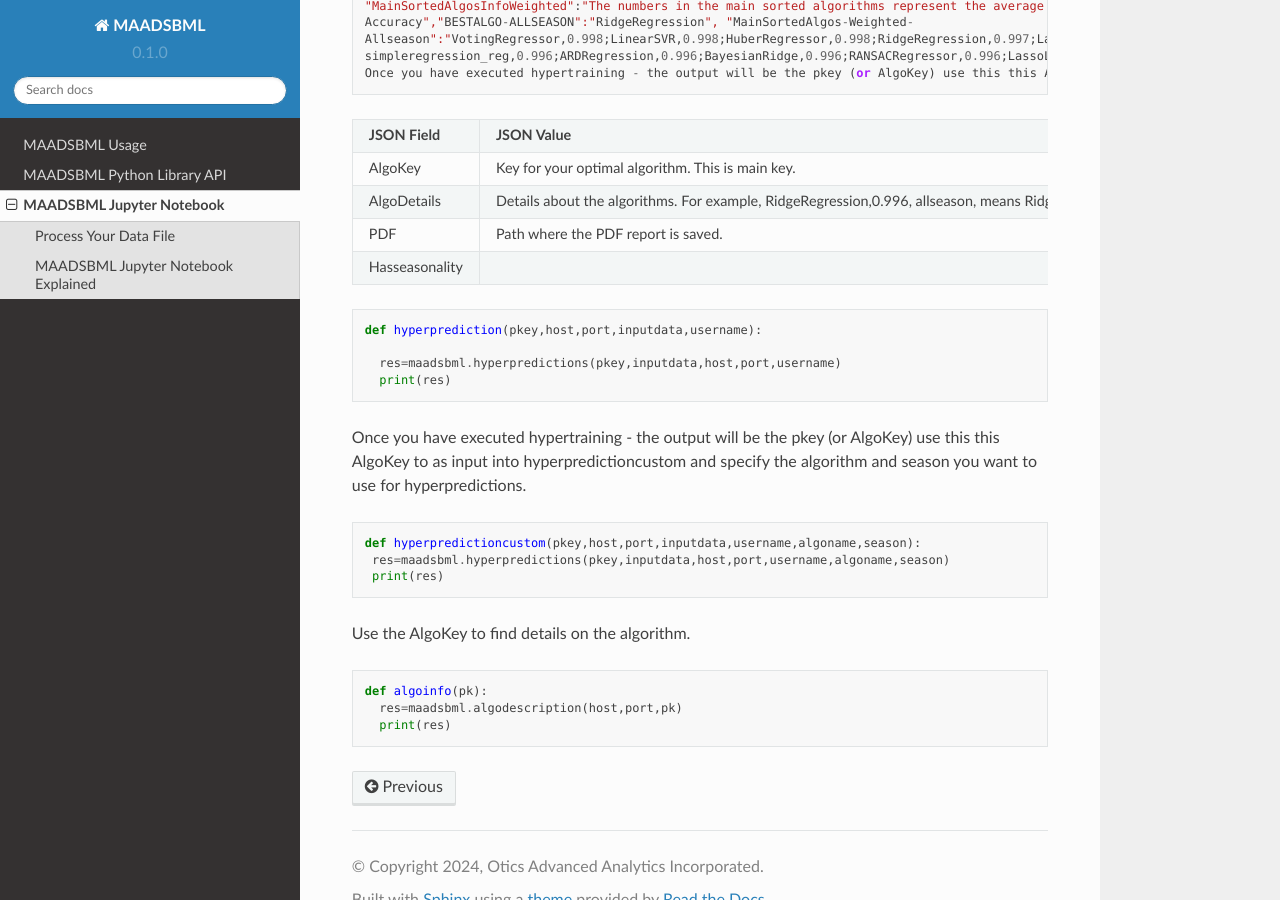
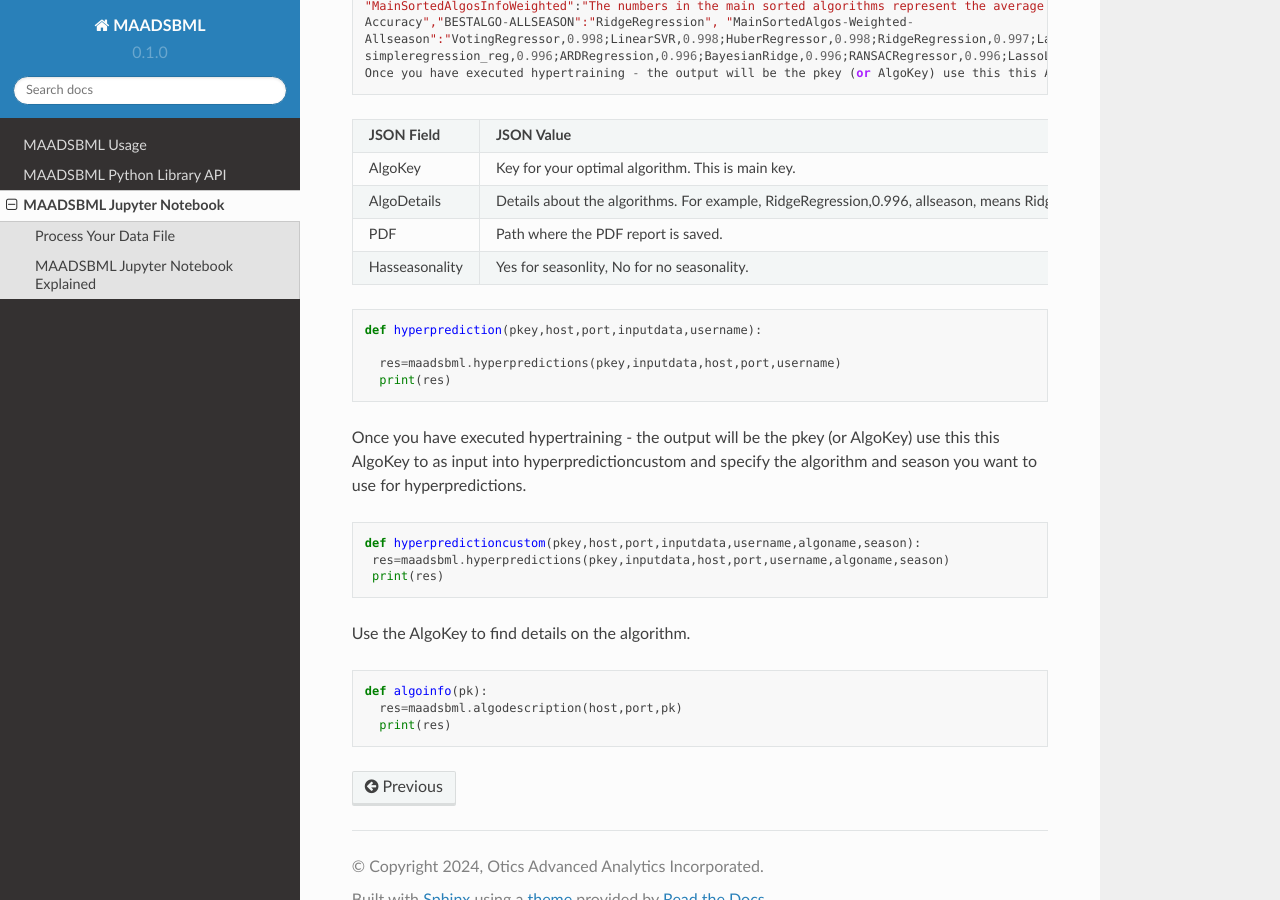
Before and after one commit to smaurice101/maadsbml, a Sphinx documentation site: the page built from docs/source/maadsbmlnotebook.rst, in a window 1280 px wide and 900 px high, scrolled down 2554 px. Built offline with Sphinx 7.4.7 and the Read the Docs theme 2.0.0, drawn with Linux system fonts in a browser that asks for light colours.

Commit message:
Update maadsbmlnotebook.rst

```diff
--- a/docs/source/maadsbmlnotebook.rst
+++ b/docs/source/maadsbmlnotebook.rst
@@ -159,7 +159,7 @@
    * - PDF
      - Path where the PDF report is saved.
    * - Hasseasonality
-     -
+     - Yes for seasonlity, No for no seasonality.
 
 
 .. code-block::
```
